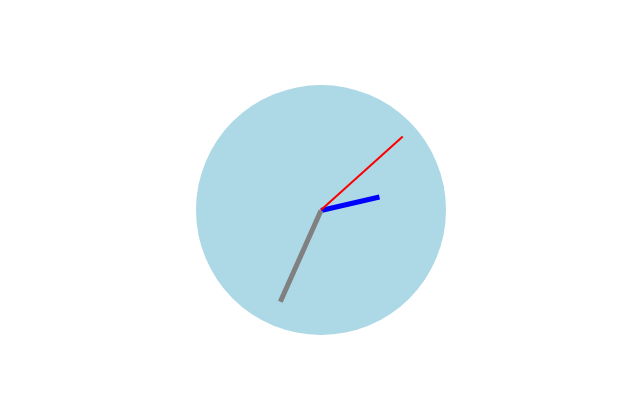
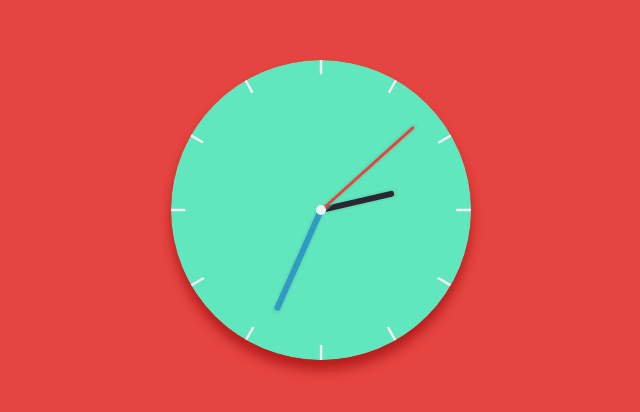
Before and after one commit to RhodesPeter/clock, a plain HTML site: page index.html in a window 1280 px wide. Shown: the part 182-594 px from the top of the page, without its empty margins (319-959 px from the left). Drawn offline with Linux system fonts and the light colour scheme.

Commit message:
add background svg

```diff
--- a/index.html
+++ b/index.html
@@ -9,6 +9,7 @@
 
     <div class="clock off-screen">
       <div class="clock__face"></div>
+      <div class="clock__center-circle"></div>
       <div class="clock__hour"></div>
       <div class="clock__minute"></div>
       <div class="clock__second"></div>
--- a/main.css
+++ b/main.css
@@ -1,5 +1,5 @@
-.off-screen {
-  transform: translate(0,-999px);
+body {
+ background-color: #E54540;
 }
 
 .clock {
@@ -15,45 +15,66 @@
 }
 
 .clock__face {
-  background-color: lightblue;
-  top: 30px;
-  width: 250px;
-  height: 250px;
+  width: 300px;
+  height: 300px;
   border-radius: 50%;
+  box-shadow: 0px 10px 12px #B51D1D;
+  background-image: url(./assets/clock-face.svg);
+}
+
+.clock__center-circle {
+  position: absolute;
+  width: 10px;
+  height: 10px;
+  border-radius: 50%;
+  background-color: #EFEFEF;
+  right: 50%;
+  transform: translate(5px,0);
+  z-index: 1;
 }
 
 .clock__hour {
   position: absolute;
-  width: 60px;
-  height: 5px;
+  width: 75px;
+  height: 6px;
   right: 50%;
-  background-color: blue;
+  background-color: #2A2632;
+  border-radius: 20px;
   transform: rotate(90deg);
   transform-origin: 100%;
+  box-shadow: -1px 0 1px 2px rgba(91,211,171,0.5);
 }
 
 .clock__minute {
   position: absolute;
-  width: 100px;
-  height: 5px;
+  width: 110px;
+  height: 6px;
   right: 50%;
-  background-color: grey;
+  background-color: #309AC4;
+  border-radius: 20px;
   transform: rotate(90deg);
   transform-origin: 100%;
+  box-shadow: -1px 0 1px 2px rgba(91,211,171,0.5);
 }
 
 .clock__second {
   position: absolute;
-  width: 110px;
-  height: 2px;
+  width: 125px;
+  height: 3px;
   right: 50%;
-  background-color: red;
+  background-color: #E54540;
   transform: rotate(90deg);
   transform-origin: 100%;
   transition: all 0.05s;
+  border-radius: 20px;
   transition-timing-function: cubic-bezier(0.01, 2.57, 1, 1);
+  box-shadow: -1px 0 1px 2px rgba(91,211,171,0.5);
 }
 
 .no-transition {
   transition: none !important;
 }
+
+.off-screen {
+  transform: translate(0,-999px);
+}
```
Also changed, not shown: assets/clock-face.svg (added), 2 other files.
